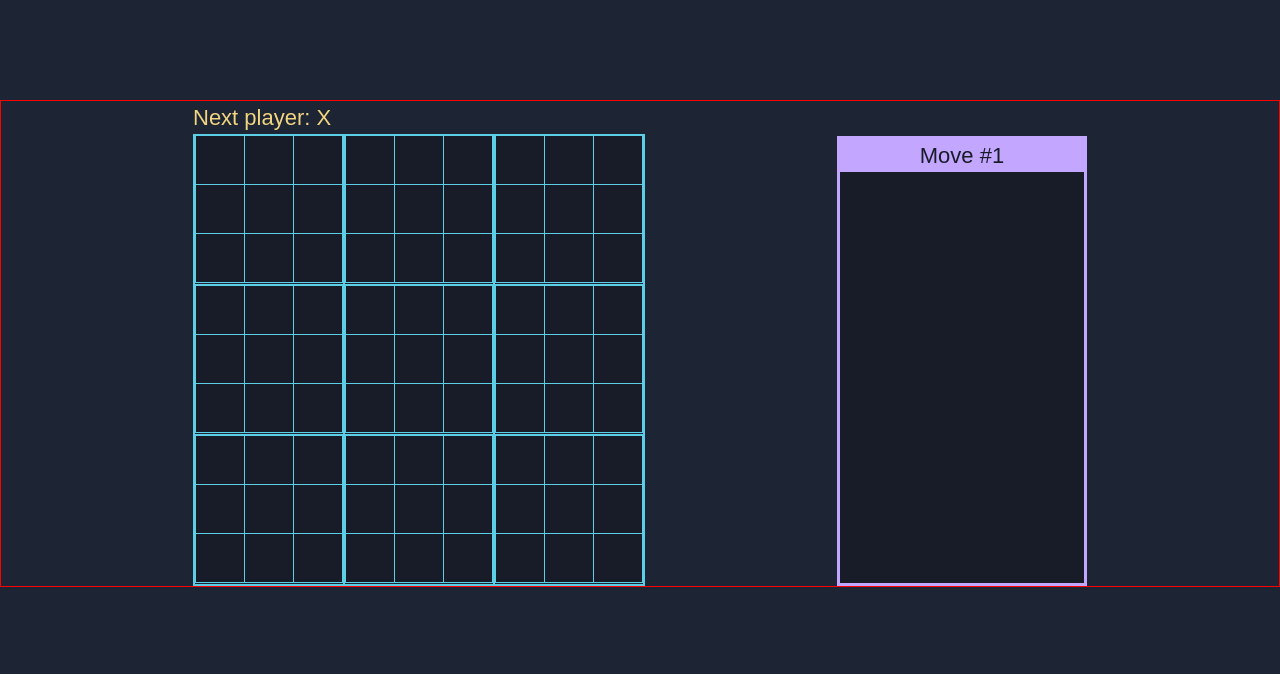
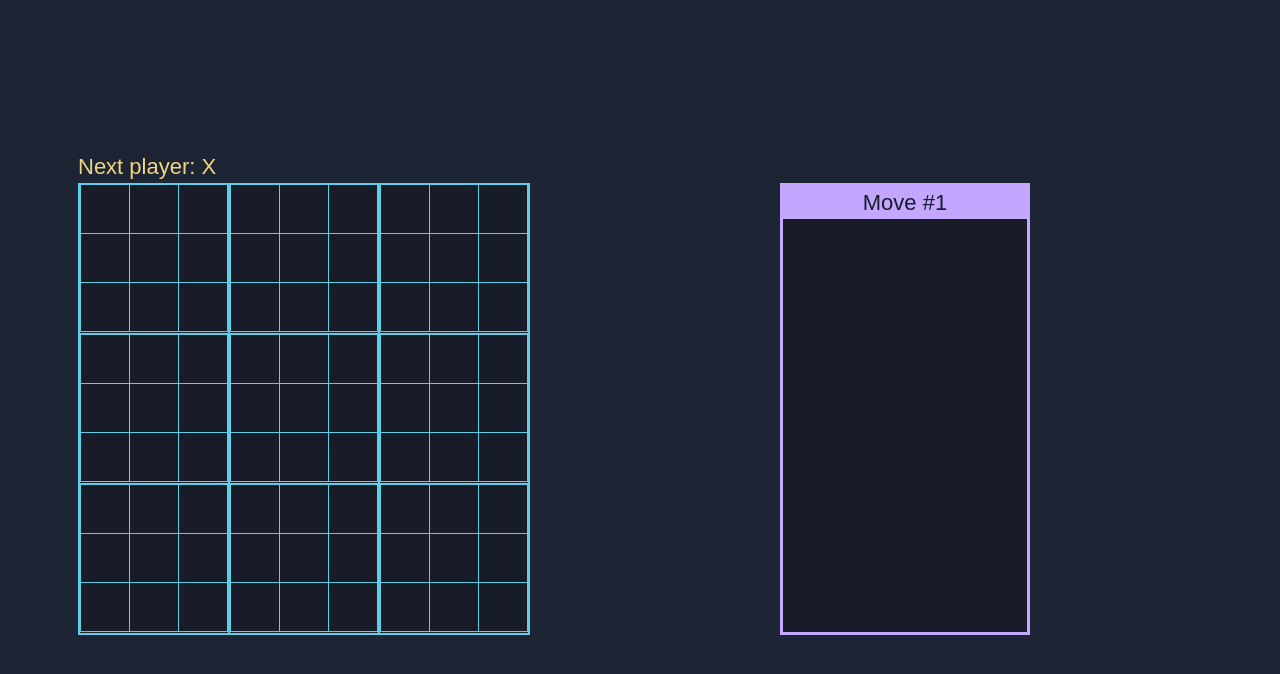
Before and after one commit to Jon-Cactus/ultimate-tic-tac-toe, a React (Vite) app: page / in a window 1280 px wide. Shown: the top 674 px of the page. Built offline with nearby package versions, Linux system fonts and the light colour scheme; a web font is replaced by a local one.

Commit message:
syling for board and move history position

```diff
--- a/src/App.tsx
+++ b/src/App.tsx
@@ -3,6 +3,10 @@ import './App.css';
 
 export default function App() {
   return (
-    <Game />
+    <div className="page">
+      <div className="hidden"></div>
+      <Game />
+    </div>
+
   )
 }
--- a/src/index.css
+++ b/src/index.css
@@ -45,15 +45,14 @@ h1 {
 
 .game {
   display: flex;
-  justify-content:space-evenly;
-  margin-top: 100px;
-  border: 1px solid red;
+  justify-content: flex-end;
+  margin-top: 150px;
 }
 
 .game-info {
-  height: 450px;
+  height: 452px;
   min-width: 250px;
-  margin-top: 35px;
+  margin: 33px 250px 0 250px;
   overflow-y: auto;
   background-color: var(--dark-background);
   border: 3px solid var(--secondary);
```
